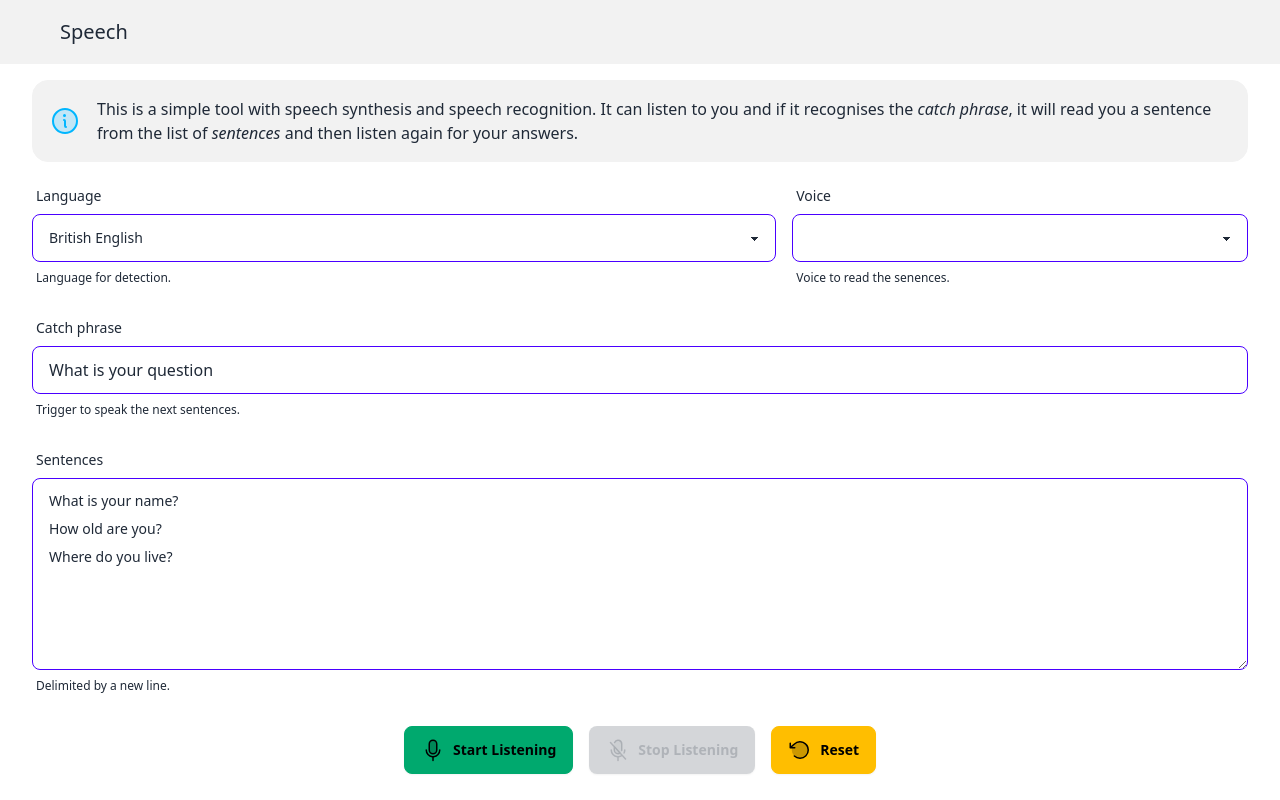
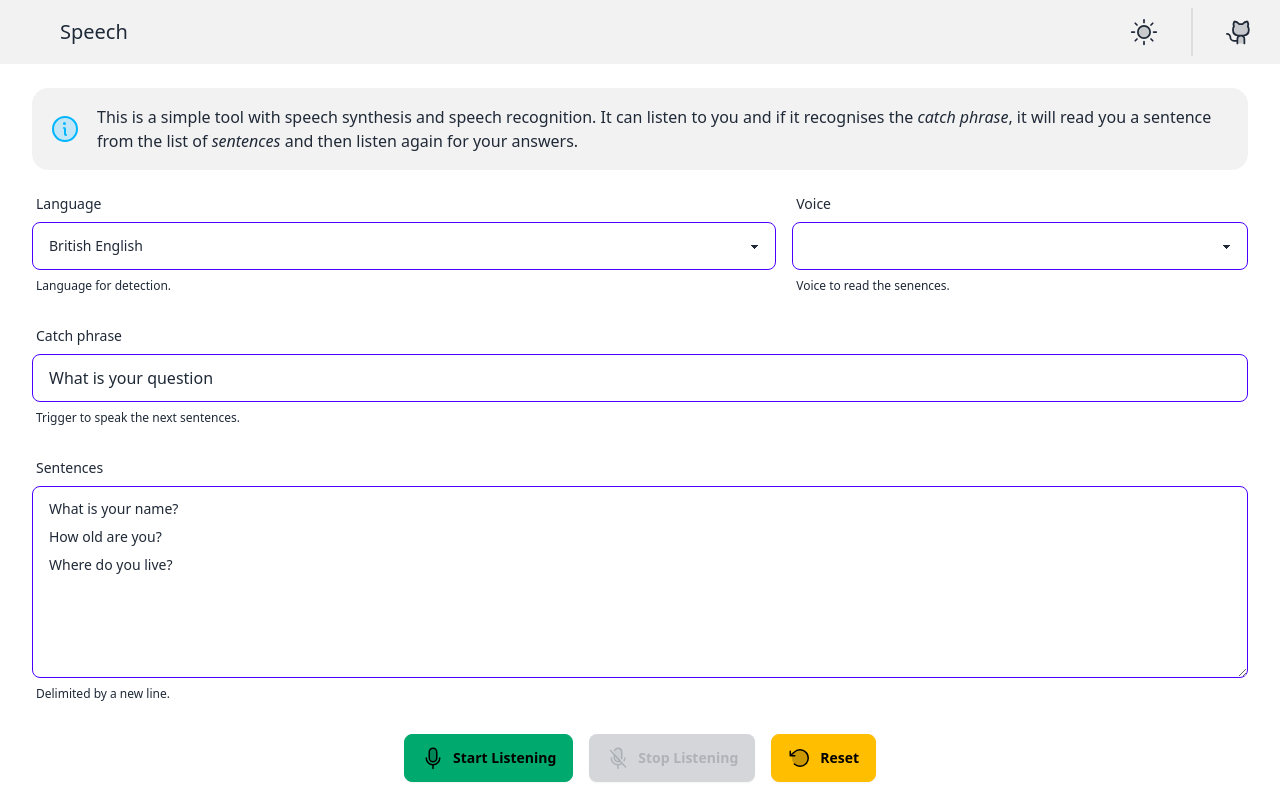
Before and after one commit to MoritzBru/vue-speech, a Vue app: page / in a window 1280 px wide. Shown: the top 800 px of the page. Built offline with nearby package versions, Linux system fonts and the light colour scheme; some icons are missing.

Commit message:
feat: add color mode toggle

```diff
--- a/src/App.vue
+++ b/src/App.vue
@@ -6,7 +6,7 @@ import SMain from '@/components/SMain.vue';
 <template>
   <SHeader />
 
-  <main class="container mt-4">
+  <main class="container my-6">
     <SMain />
   </main>
 </template>
--- /dev/null
+++ b/src/components/SColorModeToggle.vue
@@ -0,0 +1,55 @@
+<script setup lang="ts">
+import {
+  useColorMode, useCycleList,
+} from '@vueuse/core';
+import { watchEffect } from 'vue';
+import PhMonitorDuotone from '~icons/ph/monitor-duotone';
+import PhMoonStarsDuotone from '~icons/ph/moon-stars-duotone';
+import PhSunDuotone from '~icons/ph/sun-duotone';
+
+const mode = useColorMode({ attribute: 'data-theme' });
+
+const {
+  state, next,
+} = useCycleList(
+  [
+    'dark',
+    'light',
+    'auto',
+  ],
+  { initialValue: mode },
+);
+
+watchEffect(() => mode.value = state.value as typeof mode.value);
+</script>
+
+<template>
+  <button
+    class="btn btn-circle btn-ghost"
+    @click="next()"
+  >
+    <span class="sr-only">Colormode: {{ state }}</span>
+    <Transition
+      appear
+      enter-active-class="ease-out duration-300"
+      enter-from-class="opacity-0 rotate-45"
+      enter-to-class="opacity-100 rotate-0"
+      leave-active-class="absolute ease-out duration-300"
+      leave-from-class="opacity-100 rotate-0"
+      leave-to-class="opacity-0 -rotate-45"
+    >
+      <PhMonitorDuotone
+        v-if="state === 'auto'"
+        class="size-7"
+      />
+      <PhMoonStarsDuotone
+        v-else-if="state === 'dark'"
+        class="size-7"
+      />
+      <PhSunDuotone
+        v-else-if="state === 'light'"
+        class="size-7"
+      />
+    </Transition>
+  </button>
+</template>
--- a/src/components/SHeader.vue
+++ b/src/components/SHeader.vue
@@ -1,5 +1,7 @@
 <script setup lang="ts">
 import IconLogo from '~icons/speech/logo';
+import PhGithubLogoDuotone from '~icons/ph/github-logo-duotone';
+import SColorModeToggle from '@/components/SColorModeToggle.vue';
 </script>
 
 <template>
@@ -12,6 +14,18 @@ import IconLogo from '~icons/speech/logo';
         </span>
       </h1>
     </div>
-    <div class="flex-none" />
+    <div class="flex-none">
+      <SColorModeToggle />
+      <div class="divider divider-horizontal" />
+      <a
+        href="https://github.com/MoritzBru/vue-speech"
+        target="_blank"
+        rel="noopener"
+        class="btn btn-circle btn-ghost"
+      >
+        <span class="sr-only">GitHub</span>
+        <PhGithubLogoDuotone class="size-7" />
+      </a>
+    </div>
   </header>
 </template>
--- a/src/components/SInput.vue
+++ b/src/components/SInput.vue
@@ -5,7 +5,6 @@ const props = defineProps<{
 }>();
 
 const modelValue = defineModel<string>({ required: true });
-
 </script>
 
 <template>
--- a/src/components/SMain.vue
+++ b/src/components/SMain.vue
@@ -117,7 +117,6 @@ function reset() {
 onMounted(() => {
   getVoices();
 });
-
 </script>
 
 <template>
```
